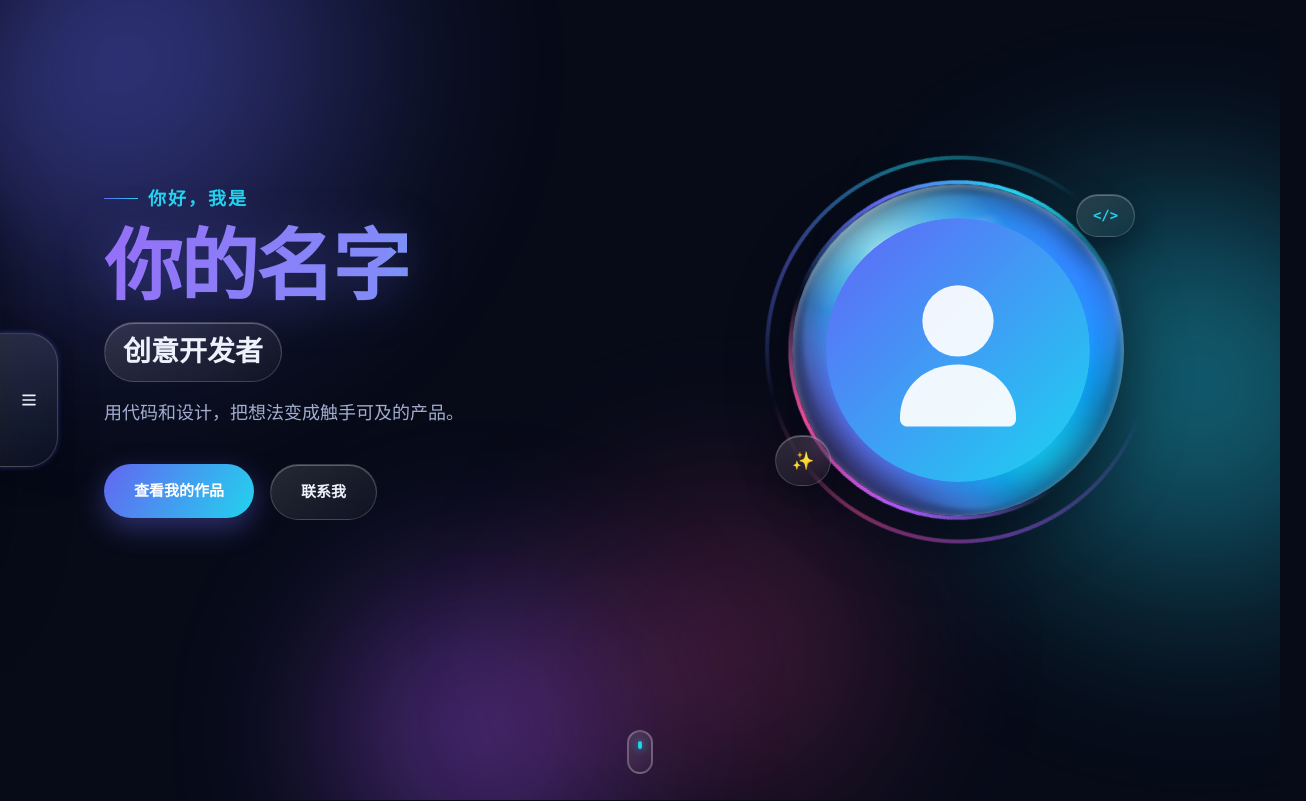
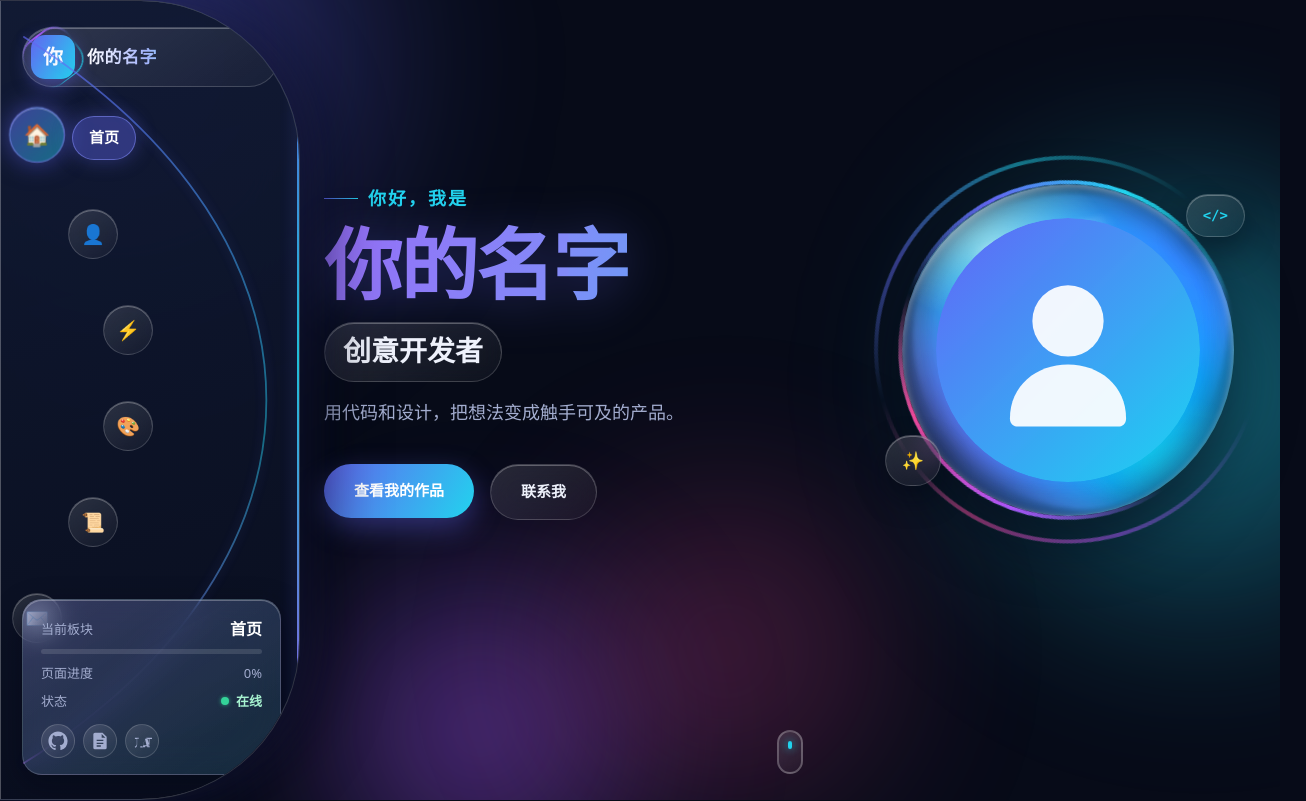
Before and after one commit to Gin11233/portfolio-site, a React (Vite) app: page / in a window 1280 px wide. Shown: the top 801 px of the page, 1306 px wide, since content can reach past the window. Built offline with nearby package versions, Linux system fonts and the light colour scheme.

Commit message:
style: 左侧弧形导航改为常驻展开，增加品牌区与发光描边，内容区自动让位

```diff
--- a/src/components/SideNav.jsx
+++ b/src/components/SideNav.jsx
@@ -12,13 +12,12 @@ const NAV_ICONS = {
   '#contact': '✉️',
 }
 
-// 左侧弧形导航：点击手柄，弧形导航与状态栏一同滑出
+// 左侧弧形导航（始终展开 · 显眼）
 export default function SideNav() {
-  const [open, setOpen] = useState(false)
   const [progress, setProgress] = useState(0)
   const [active, setActive] = useState('#home')
   const [pos, setPos] = useState([])
-  const [panelH, setPanelH] = useState(520)
+  const [panelH, setPanelH] = useState(typeof window !== 'undefined' ? window.innerHeight : 800)
 
   const nav = siteData.nav
   const activeLabel = (nav.find((n) => n.href === active) || nav[0]).label
@@ -53,21 +52,22 @@ export default function SideNav() {
     return () => observer.disconnect()
   }, [nav])
 
-  // 计算链接沿弧线的位置
+  // 计算链接沿弧线的位置（小屏退化为竖排图标条）
   useEffect(() => {
     const compute = () => {
       const vh = window.innerHeight
-      const h = Math.min(520, Math.round(vh * 0.8))
-      setPanelH(h)
-      const top = 44
-      const statusH = 196
-      const usable = h - top - statusH
-      const depth = Math.min(96, Math.round(usable * 0.24))
+      setPanelH(vh)
+      const small = window.innerWidth < 960
+      const top = small ? 92 : 112
+      const statusH = small ? 0 : 208
+      const bottomPad = small ? 28 : 0
+      const usable = Math.max(140, vh - top - statusH - bottomPad)
+      const depth = small ? 0 : Math.min(96, Math.round(usable * 0.24))
       const n = nav.length
       const list = nav.map((_, i) => {
         const t = n === 1 ? 0.5 : i / (n - 1)
         return {
-          left: Math.round(12 + Math.sin(t * Math.PI) * depth),
+          left: Math.round((small ? 7 : 12) + Math.sin(t * Math.PI) * depth),
           top: Math.round(top + t * usable),
         }
       })
@@ -79,47 +79,27 @@ export default function SideNav() {
   }, [nav])
 
   // 弧线轨迹路径
-  const arcPath = `M 18 30 C ${110 + panelH * 0.28} ${panelH * 0.28}, ${110 + panelH * 0.28} ${panelH * 0.72}, 18 ${panelH - 34}`
+  const arcPath = `M 18 36 C ${118 + panelH * 0.28} ${panelH * 0.3}, ${118 + panelH * 0.28} ${panelH * 0.7}, 18 ${panelH - 36}`
 
   return (
     <>
       <div className="scroll-progress" style={{ width: `${progress}%` }} aria-hidden="true" />
-      <div
-        className={`sidenav__backdrop ${open ? 'sidenav__backdrop--show' : ''}`}
-        onClick={() => setOpen(false)}
-        aria-hidden="true"
-      />
       <div className="sidenav">
-        <button
-          className={`sidenav__handle ${open ? 'sidenav__handle--open' : ''}`}
-          aria-label={open ? '关闭菜单' : '打开菜单'}
-          onClick={() => setOpen((v) => !v)}
-        >
-          {open ? (
-            <svg width="20" height="20" viewBox="0 0 24 24" fill="none" stroke="currentColor" strokeWidth="2.4" strokeLinecap="round" aria-hidden="true">
-              <path d="M6 6l12 12M18 6L6 18" />
-            </svg>
-          ) : (
-            <svg width="22" height="16" viewBox="0 0 24 24" fill="none" stroke="currentColor" strokeWidth="2.4" strokeLinecap="round" aria-hidden="true">
-              <path d="M3 5h18M3 12h18M3 19h18" />
-            </svg>
-          )}
-        </button>
+        <aside className="sidenav__panel">
+          <a className="sidenav__brand" href="#home">
+            <span className="sidenav__brand-logo">{siteData.hero.name.slice(0, 1)}</span>
+            <span className="sidenav__brand-name">{siteData.hero.name}</span>
+          </a>
 
-        <aside
-          className={`sidenav__panel ${open ? 'sidenav__panel--open' : ''}`}
-          style={{ '--panel-h': `${panelH}px` }}
-          aria-hidden={!open}
-        >
           <svg className="sidenav__arc" viewBox={`0 0 300 ${panelH}`} fill="none" aria-hidden="true">
             <defs>
               <linearGradient id="arcGrad" x1="0" y1="0" x2="0" y2="1">
-                <stop offset="0%" stopColor="#6366f1" stopOpacity="0.7" />
-                <stop offset="55%" stopColor="#22d3ee" stopOpacity="0.45" />
-                <stop offset="100%" stopColor="#a855f7" stopOpacity="0.55" />
+                <stop offset="0%" stopColor="#6366f1" stopOpacity="0.8" />
+                <stop offset="55%" stopColor="#22d3ee" stopOpacity="0.55" />
+                <stop offset="100%" stopColor="#a855f7" stopOpacity="0.65" />
               </linearGradient>
             </defs>
-            <path d={arcPath} stroke="url(#arcGrad)" strokeWidth="1.6" strokeLinecap="round" />
+            <path d={arcPath} stroke="url(#arcGrad)" strokeWidth="1.8" strokeLinecap="round" />
           </svg>
 
           <nav className="sidenav__links">
@@ -127,13 +107,8 @@ export default function SideNav() {
               <a
                 key={item.href}
                 className={`sidenav__link ${active === item.href ? 'sidenav__link--active' : ''}`}
-                style={{
-                  left: pos[i]?.left,
-                  top: pos[i]?.top,
-                  transitionDelay: `${i * 55 + 140}ms`,
-                }}
+                style={{ left: pos[i]?.left, top: pos[i]?.top }}
                 href={item.href}
-                onClick={() => setOpen(false)}
               >
                 <span className="sidenav__link-dot">
                   <span className="sidenav__link-icon">{NAV_ICONS[item.href] ?? '•'}</span>
--- a/src/index.css
+++ b/src/index.css
@@ -21,6 +21,7 @@
   --shadow: 0 20px 50px rgba(0, 0, 0, 0.45);
   --max-width: 1120px;
   --nav-h: 72px;
+  --sidenav-w: 300px;
   --font: 'PingFang SC', 'Hiragino Sans GB', 'Microsoft YaHei', 'Noto Sans SC',
     system-ui, -apple-system, 'Segoe UI', Roboto, sans-serif;
   --mono: 'SFMono-Regular', Consolas, 'Liberation Mono', Menlo, monospace;
@@ -363,146 +364,151 @@ img {
 }
 
 /* ============================================================
-   左侧弧形导航（点击手柄，导航与状态栏一同滑出）
+   左侧弧形导航（始终展开 · 显眼）
    ============================================================ */
 
 .sidenav {
   position: fixed;
-  inset: 0;
+  left: 0;
+  top: 0;
+  bottom: 0;
   z-index: 120;
   pointer-events: none;
-  --panel-w: 300px;
-}
-
-/* 遮罩层：点击关闭 */
-.sidenav__backdrop {
-  position: fixed;
-  inset: 0;
-  z-index: 110;
-  background: rgba(3, 6, 18, 0.42);
-  -webkit-backdrop-filter: blur(3px);
-  backdrop-filter: blur(3px);
-  opacity: 0;
-  pointer-events: none;
-  transition: opacity 0.45s ease;
-}
-
-.sidenav__backdrop--show {
-  opacity: 1;
+  --panel-w: var(--sidenav-w);
+}
+
+/* 弧形面板：常驻左侧，右缘发光描边 */
+.sidenav__panel {
+  position: relative;
+  width: var(--panel-w);
+  height: 100%;
+  padding: 26px 20px 24px 22px;
   pointer-events: auto;
-}
-
-/* 弧形手柄：贴左缘中部，呼吸提示 */
-.sidenav__handle {
-  position: fixed;
-  left: 0;
-  top: 50%;
-  transform: translateY(-50%);
-  z-index: 130;
-  width: 58px;
-  height: 134px;
-  padding: 0;
-  border: none;
-  cursor: pointer;
-  pointer-events: auto;
-  border-radius: 0 30px 30px 0;
-  background: var(--glass-bg);
-  -webkit-backdrop-filter: blur(18px) saturate(1.5);
-  backdrop-filter: blur(18px) saturate(1.5);
-  border: 1px solid var(--glass-border);
-  border-left: none;
-  color: var(--text);
-  display: flex;
-  align-items: center;
-  justify-content: center;
-  box-shadow: 8px 8px 30px rgba(3, 6, 18, 0.45), inset 0 1px 0 var(--glass-hi);
-  transition: transform 0.5s cubic-bezier(0.22, 1, 0.36, 1), background 0.3s ease;
-  animation: handleGlow 3s ease-in-out infinite;
-}
-
-.sidenav__handle:hover {
-  background: rgba(99, 102, 241, 0.3);
-}
-
-.sidenav__handle--open {
-  transform: translateY(-50%) translateX(var(--panel-w));
-  animation: none;
-}
-
-@keyframes handleGlow {
-  0%, 100% {
-    box-shadow: 8px 8px 30px rgba(3, 6, 18, 0.45), 0 0 0 0 rgba(99, 102, 241, 0.35);
-  }
-  50% {
-    box-shadow: 8px 8px 30px rgba(3, 6, 18, 0.45), 0 0 24px 5px rgba(99, 102, 241, 0.4);
-  }
-}
-
-/* 弧形面板 */
-.sidenav__panel {
-  position: fixed;
-  left: 0;
-  top: 50%;
-  transform: translateY(-50%) translateX(-106%);
-  z-index: 120;
-  width: var(--panel-w);
-  height: var(--panel-h, 520px);
-  padding: 30px 20px 20px 24px;
-  pointer-events: auto;
-  border-radius: 0 150px 150px 0;
-  background: linear-gradient(165deg, rgba(16, 24, 46, 0.95), rgba(9, 14, 30, 0.9));
+  border-radius: 0 160px 160px 0;
+  background: linear-gradient(165deg, rgba(17, 26, 50, 0.97), rgba(9, 14, 30, 0.94));
   -webkit-backdrop-filter: blur(26px) saturate(1.6);
   backdrop-filter: blur(26px) saturate(1.6);
   border: 1px solid var(--glass-border);
   border-left: none;
-  box-shadow: 20px 0 60px rgba(3, 6, 18, 0.6), inset 1px 0 0 var(--glass-hi);
-  transition: transform 0.55s cubic-bezier(0.22, 1, 0.36, 1);
+  box-shadow:
+    24px 0 60px rgba(3, 6, 18, 0.6),
+    0 0 46px rgba(99, 102, 241, 0.22),
+    inset 1px 0 0 var(--glass-hi);
   overflow: hidden;
 }
 
-.sidenav__panel--open {
-  transform: translateY(-50%) translateX(0);
-}
-
-/* 弧线轨迹 */
+/* 面板右缘发光能量线 */
+.sidenav__panel::after {
+  content: '';
+  position: absolute;
+  top: 0;
+  right: 0;
+  width: 2px;
+  height: 100%;
+  border-radius: 999px;
+  background: linear-gradient(180deg, #6366f1, #22d3ee 45%, #a855f7);
+  opacity: 0.9;
+  box-shadow: 0 0 16px rgba(99, 102, 241, 0.8);
+}
+
+/* 品牌区 */
+.sidenav__brand {
+  display: flex;
+  align-items: center;
+  gap: 12px;
+  padding: 7px 14px 7px 8px;
+  margin-bottom: 8px;
+  border-radius: 999px;
+  background: var(--glass-bg);
+  border: 1px solid var(--glass-border);
+  box-shadow: inset 0 1px 0 var(--glass-hi);
+  transition: border-color 0.3s ease, box-shadow 0.3s ease;
+}
+
+.sidenav__brand:hover {
+  border-color: rgba(99, 102, 241, 0.55);
+  box-shadow: 0 0 24px rgba(99, 102, 241, 0.3), inset 0 1px 0 var(--glass-hi);
+}
+
+.sidenav__brand-logo {
+  position: relative;
+  width: 44px;
+  height: 44px;
+  border-radius: 14px;
+  background: var(--gradient);
+  color: #fff;
+  font-size: 20px;
+  font-weight: 800;
+  display: inline-flex;
+  align-items: center;
+  justify-content: center;
+  box-shadow: 0 6px 18px rgba(99, 102, 241, 0.5);
+  flex-shrink: 0;
+}
+
+/* Logo 旋转光环 */
+.sidenav__brand-logo::before {
+  content: '';
+  position: absolute;
+  inset: -5px;
+  border-radius: 18px;
+  padding: 1.5px;
+  background: conic-gradient(from 0deg, transparent 0%, #22d3ee 18%, transparent 38%, transparent 55%, #a855f7 75%, transparent 95%);
+  -webkit-mask: linear-gradient(#000 0 0) content-box, linear-gradient(#000 0 0);
+  -webkit-mask-composite: xor;
+  mask: linear-gradient(#000 0 0) content-box, linear-gradient(#000 0 0);
+  mask-composite: exclude;
+  animation: spin 3s linear infinite;
+  filter: drop-shadow(0 0 8px rgba(34, 211, 238, 0.8));
+}
+
+.sidenav__brand-name {
+  font-weight: 700;
+  font-size: 17px;
+  letter-spacing: 0.5px;
+  background: linear-gradient(90deg, #ffffff, #a5b4fc, #67e8f9, #ffffff);
+  background-size: 250% 100%;
+  -webkit-background-clip: text;
+  background-clip: text;
+  -webkit-text-fill-color: transparent;
+  color: transparent;
+  animation: brandShimmer 6s linear infinite;
+}
+
+@keyframes brandShimmer {
+  to {
+    background-position: 250% 0;
+  }
+}
+
+/* 弧线轨迹（发光） */
 .sidenav__arc {
   position: absolute;
   left: 6px;
   top: 0;
   height: 100%;
-  opacity: 0.5;
+  opacity: 0.85;
   pointer-events: none;
-}
-
-/* 弧线上的导航链接 */
+  filter: drop-shadow(0 0 6px rgba(99, 102, 241, 0.6));
+}
+
+/* 弧线上的导航链接（常显） */
 .sidenav__link {
   position: absolute;
   display: flex;
   align-items: center;
   gap: 10px;
-  opacity: 0;
-  transform: translateX(-16px);
-  transition: opacity 0.45s ease, transform 0.45s cubic-bezier(0.34, 1.56, 0.64, 1);
   color: var(--text-dim);
 }
 
-.sidenav__panel:not(.sidenav__panel--open) .sidenav__link {
-  transition-delay: 0ms !important;
-}
-
-.sidenav__panel--open .sidenav__link {
-  opacity: 1;
-  transform: translateX(0);
-}
-
 .sidenav__link-dot {
-  width: 46px;
-  height: 46px;
+  width: 50px;
+  height: 50px;
   border-radius: 50%;
   display: flex;
   align-items: center;
   justify-content: center;
-  font-size: 17px;
+  font-size: 19px;
   background: var(--glass-bg);
   -webkit-backdrop-filter: blur(10px);
   backdrop-filter: blur(10px);
@@ -513,10 +519,10 @@ img {
 
 .sidenav__link:hover .sidenav__link-dot,
 .sidenav__link--active .sidenav__link-dot {
-  transform: scale(1.14);
-  background: linear-gradient(135deg, rgba(99, 102, 241, 0.5), rgba(34, 211, 238, 0.4));
-  border-color: rgba(129, 140, 248, 0.6);
-  box-shadow: 0 0 22px rgba(99, 102, 241, 0.5), inset 0 1px 0 var(--glass-hi);
+  transform: scale(1.12);
+  background: linear-gradient(135deg, rgba(99, 102, 241, 0.55), rgba(34, 211, 238, 0.45));
+  border-color: rgba(129, 140, 248, 0.65);
+  box-shadow: 0 0 24px rgba(99, 102, 241, 0.55), inset 0 1px 0 var(--glass-hi);
 }
 
 .sidenav__link--active .sidenav__link-dot {
@@ -524,14 +530,14 @@ img {
 }
 
 @keyframes dotBob {
-  0%, 100% { transform: scale(1.14) translateY(0); }
-  50% { transform: scale(1.14) translateY(-4px); }
+  0%, 100% { transform: scale(1.12) translateY(0); }
+  50% { transform: scale(1.12) translateY(-4px); }
 }
 
 .sidenav__link-label {
-  font-size: 14.5px;
+  font-size: 15px;
   font-weight: 600;
-  padding: 7px 14px;
+  padding: 8px 16px;
   border-radius: 999px;
   background: var(--glass-bg);
   border: 1px solid var(--glass-border);
@@ -549,31 +555,26 @@ img {
 
 .sidenav__link--active .sidenav__link-label {
   color: #fff;
-  background: rgba(99, 102, 241, 0.35);
-  border-color: rgba(129, 140, 248, 0.5);
-}
-
-/* 状态栏：与导航一同出现 */
+  background: rgba(99, 102, 241, 0.4);
+  border-color: rgba(129, 140, 248, 0.55);
+  box-shadow: 0 0 20px rgba(99, 102, 241, 0.35);
+}
+
+/* 状态栏（常显） */
 .sidenav__status {
   position: absolute;
-  left: 24px;
+  left: 22px;
   right: 18px;
-  bottom: 22px;
+  bottom: 24px;
   padding: 16px 18px;
   border-radius: 20px;
-  background: var(--glass-bg);
+  background:
+    linear-gradient(150deg, rgba(99, 102, 241, 0.18), rgba(34, 211, 238, 0.1)),
+    var(--glass-bg);
   -webkit-backdrop-filter: blur(14px);
   backdrop-filter: blur(14px);
   border: 1px solid var(--glass-border);
-  box-shadow: inset 0 1px 0 var(--glass-hi);
-  opacity: 0;
-  transform: translateY(18px);
-  transition: opacity 0.5s ease 0.28s, transform 0.5s cubic-bezier(0.22, 1, 0.36, 1) 0.28s;
-}
-
-.sidenav__panel--open .sidenav__status {
-  opacity: 1;
-  transform: translateY(0);
+  box-shadow: inset 0 1px 0 var(--glass-hi), 0 10px 30px rgba(3, 6, 18, 0.4);
 }
 
 .sidenav__status-row {
@@ -605,6 +606,7 @@ img {
   border-radius: 99px;
   background: var(--gradient);
   transition: width 0.2s ease;
+  box-shadow: 0 0 10px rgba(99, 102, 241, 0.8);
 }
 
 .sidenav__status-online {
@@ -1508,7 +1510,48 @@ a.contact-card:hover {
    响应式
    ============================================================ */
 
+/* 桌面端：内容区为左侧导航让位 */
+@media (min-width: 961px) {
+  main,
+  .footer {
+    margin-left: var(--sidenav-w);
+  }
+}
+
 @media (max-width: 960px) {
+  /* 小屏：左侧收窄为图标条 */
+  :root {
+    --sidenav-w: 64px;
+  }
+
+  main,
+  .footer {
+    margin-left: var(--sidenav-w);
+  }
+
+  .sidenav__panel {
+    border-radius: 0 22px 22px 0;
+    padding: 18px 7px;
+  }
+
+  .sidenav__brand {
+    justify-content: center;
+    padding: 0;
+    border: none;
+    background: transparent;
+    box-shadow: none;
+  }
+
+  .sidenav__brand-name,
+  .sidenav__link-label,
+  .sidenav__status {
+    display: none;
+  }
+
+  .sidenav__arc {
+    opacity: 0.3;
+  }
+
   .section {
     padding: 76px 0;
   }
@@ -1551,15 +1594,6 @@ a.contact-card:hover {
 }
 
 @media (max-width: 680px) {
-  /* 小屏：弧形面板自适应宽度 */
-  .sidenav {
-    --panel-w: min(300px, 86vw);
-  }
-
-  .sidenav__handle--open {
-    transform: translateY(-50%) translateX(var(--panel-w));
-  }
-
   .skills__grid {
     grid-template-columns: 1fr;
   }
```
